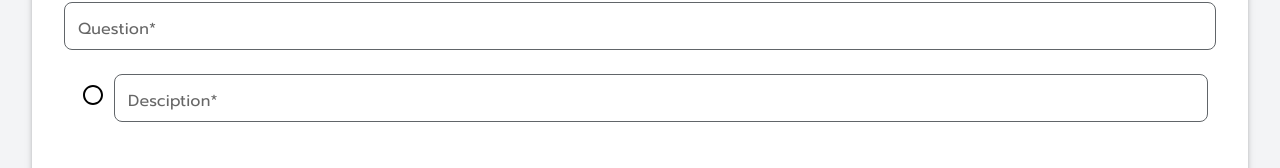
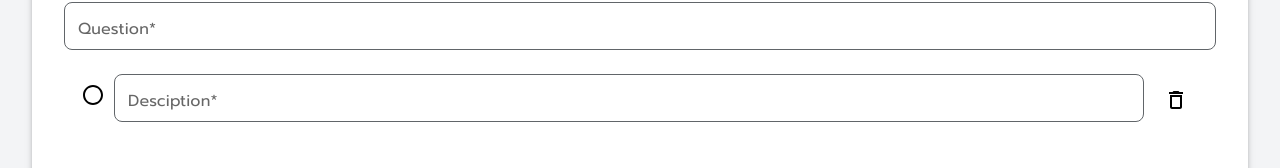
Before and after one commit to aomapjjj/foxbith-test3-aom, a Next.js app in the folder test3/: page / in a window 1280 px wide. Shown: the part 390-558 px from the top of the page. Built offline with nearby package versions, Linux system fonts and the light colour scheme.

Commit message:
feat Delete Description

```diff
--- a/test3/src/pages/components/form/Question.tsx
+++ b/test3/src/pages/components/form/Question.tsx
@@ -5,20 +5,21 @@ import { Plus } from "lucide-react"
 import ManageForm from "./ManageForm"
 import AddForm from "./AddForm"
 import { useActionState, useState } from "react"
+import DeleteOutlineIcon from "@mui/icons-material/DeleteOutline"
 
 interface Btn {
   href?: string
 }
 
+const DESCRIPTION_INIT = {
+  id: "",
+  describe: ""
+}
+
 const QUESTION_INIT = {
   id: 1,
   question: "",
-  description: ""
-}
-
-const DESCRIPTION_INIT = {
-  id: "",
-  describe: ""
+  description: { ...DESCRIPTION_INIT }
 }
 
 const Question = (props: Btn) => {
@@ -46,6 +47,17 @@ const Question = (props: Btn) => {
     //   const updatedList = prev.filter((item: any) => prev[index] !== item)
     //   return [...updatedList]
     // })
+  }
+
+  const deleteDescription = (index: any) => {
+    console.log(descriptions)
+
+    setDescriptions((prev: any) => {
+      const updatedList = prev.filter((item: any) => prev[index] !== item )
+      const validateList = updatedList.filter((item: any) => updatedList.length > 0 )
+     console.log(validateList)
+      return [...updatedList]
+    })
 
   }
   // const handleChange = (event: any, field: string) => {
@@ -55,7 +67,6 @@ const Question = (props: Btn) => {
   //   })
   // }
 
-  const [messageDelete, formActionsDelete] = useActionState(deleteQuestion, null)
   const [messageDes, formActionsDes] = useActionState(addDescription, null)
   const [messageQues, formActionsQues] = useActionState(addQuestion, null)
 
@@ -107,8 +118,22 @@ const Question = (props: Btn) => {
                     key={1 + index}
                     name="Desciption"
                     label="Desciption*"
-                    value={description.describe}
+
                   />
+                  <Button
+                    onClick={() => {
+                      deleteDescription(index)
+                    }}
+                    sx={{
+                      color: "black"
+                    }}
+                  >
+                    <DeleteOutlineIcon
+                      sx={{
+                        p: 1
+                      }}
+                    />
+                  </Button>
                 </Box>
               </Grid2>
             ))}
```
